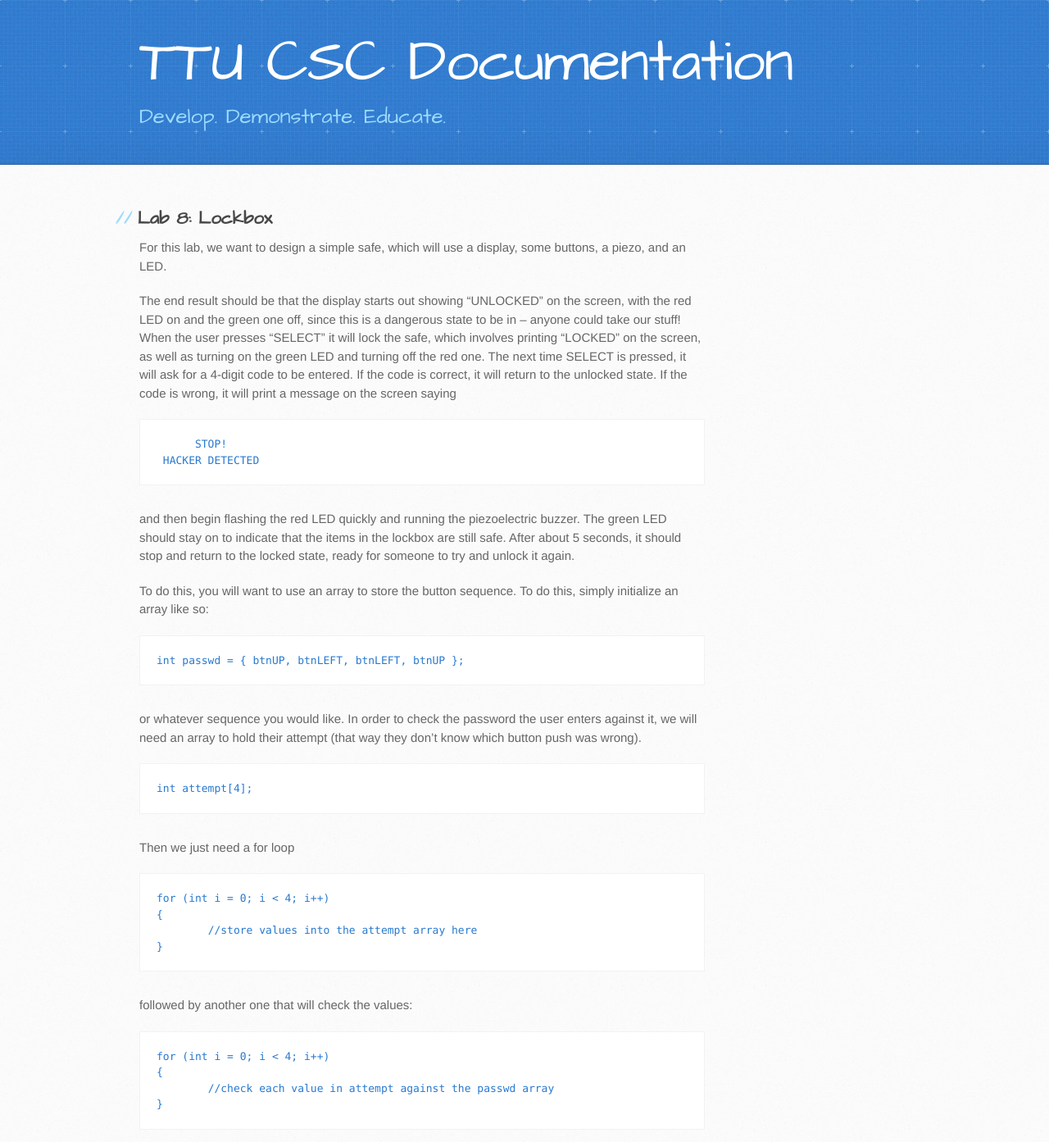
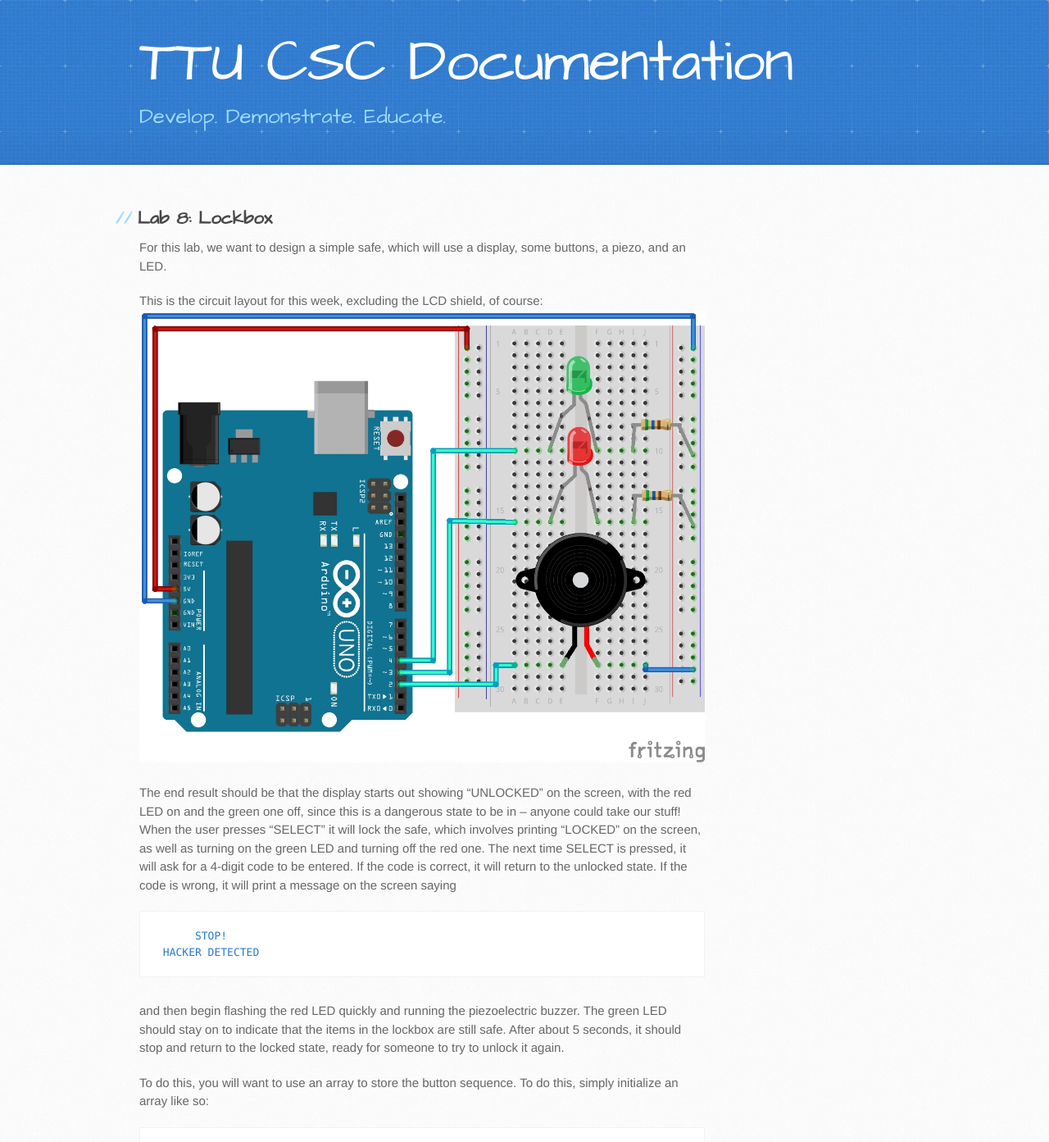
Before and after one commit to TTU-CSC/ttu-csc.github.com, a Jekyll site: the page built from _posts/2015-07-19-lab-8-security-system.markdown, in a window 1280 px wide and 1400 px high. Shown: the top 1393 px of the window at 82% size. Built offline with Jekyll 4.4.1, drawn with Linux system fonts in a browser that asks for light colours.

Commit message:
Added lab 8 diagram

```diff
--- a/_posts/2015-07-19-lab-8-security-system.markdown
+++ b/_posts/2015-07-19-lab-8-security-system.markdown
@@ -7,12 +7,15 @@ categories: docs
 
 For this lab, we want to design a simple safe, which will use a display, some buttons, a piezo, and an LED.
 
+This is the circuit layout for this week, excluding the LCD shield, of course:
+![Lab 8 diagram]({{site.url}}/images/lab_8.jpg)
+
 The end result should be that the display starts out showing "UNLOCKED" on the screen, with the red LED on and the green one off, since this is a dangerous state to be in -- anyone could take our stuff! When the user presses "SELECT" it will lock the safe, which involves printing "LOCKED" on the screen, as well as turning on the green LED and turning off the red one. The next time SELECT is pressed, it will ask for a 4-digit code to be entered. If the code is correct, it will return to the unlocked state. If the code is wrong, it will print a message on the screen saying
 
           STOP!
      HACKER DETECTED
 
-and then begin flashing the red LED quickly and running the piezoelectric buzzer. The green LED should stay on to indicate that the items in the lockbox are still safe. After about 5 seconds, it should stop and return to the locked state, ready for someone to try and unlock it again.
+and then begin flashing the red LED quickly and running the piezoelectric buzzer. The green LED should stay on to indicate that the items in the lockbox are still safe. After about 5 seconds, it should stop and return to the locked state, ready for someone to try to unlock it again.
 
 To do this, you will want to use an array to store the button sequence. To do this, simply initialize an array like so:
 
```
Also changed, not shown: images/lab_8.jpg (added), 1 other file.
